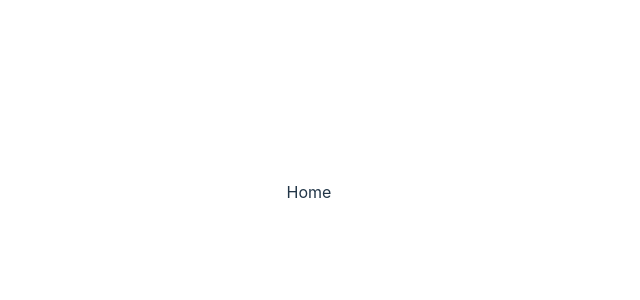
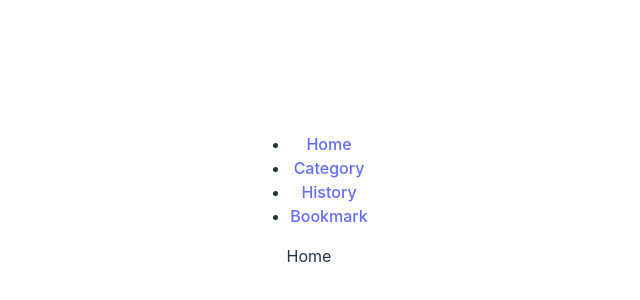
Before and after one commit to Puripan22/LIBRARY, a React (Vite) app in the folder client/: page / in a window 1280 px wide. Shown: the part 208-508 px from the top of the page, without its empty margins (331-971 px from the left). Built offline with nearby package versions, Linux system fonts and the light colour scheme.

Commit message:
new components

```diff
--- a/client/src/components/Navbar.jsx
+++ b/client/src/components/Navbar.jsx
@@ -1,7 +1,35 @@
-import React from 'react'
+import React from 'react';
+import { Link } from 'react-router-dom';
 
 export default function Navbar() {
+  const list_item = [
+    {
+      name: 'Home',
+      path: '/',
+    },
+    {
+      name: 'Category',
+      path: '/category',
+    },
+    {
+      name: 'History',
+      path: '/history',
+    },
+    {
+      name: 'Bookmark',
+      path: '/bookmark',
+    },
+  ];
+
   return (
-    <div>Navbar</div>
-  )
+    <nav>
+      <ul>
+        {list_item.map((item, index) => (
+          <li key={index}>
+            <Link to={item.path}>{item.name}</Link>
+          </li>
+        ))}
+      </ul>
+    </nav>
+  );
 }
--- a/client/src/pages/Home.jsx
+++ b/client/src/pages/Home.jsx
@@ -1,8 +1,14 @@
 import React from 'react'
+import Navbar from '../components/Navbar'
 
 function Home() {
   return (
-    <div>Home</div>
+    <div>
+
+      <Navbar/>
+      Home
+
+    </div>
   )
 }
 
```
Also changed, not shown: client/src/components/Card_Book_new.jsx (added, +9 -0 lines), client/src/components/Card_Book_of_the_day.jsx (added, +9 -0 lines), client/src/components/Card_Popular_books.jsx (added, +9 -0 lines).
